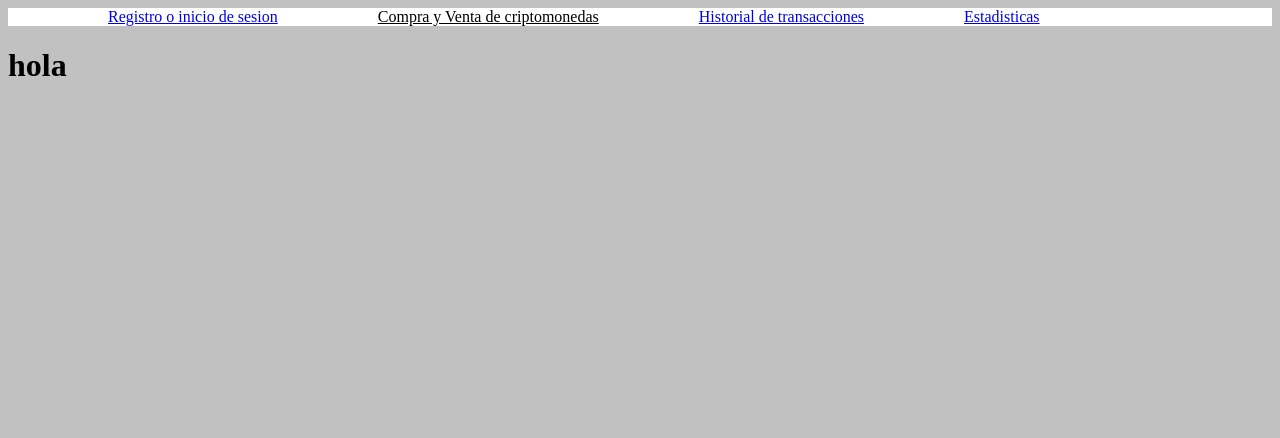
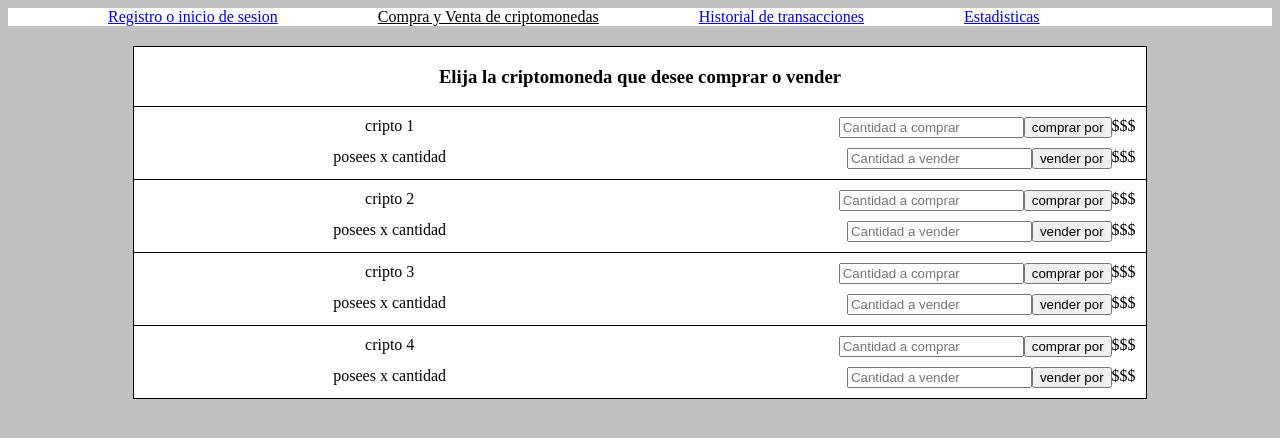
Before and after one commit to Leonel-Armando/Tp-Labo3, a Vue app: page /CompraVenta in a window 1280 px wide. Shown: the top 438 px of the page. Built offline with nearby package versions, Linux system fonts and the light colour scheme.

Commit message:
apariencia del menu de compra y venta

```diff
--- a/src/views/CompraVenta.vue
+++ b/src/views/CompraVenta.vue
@@ -1,10 +1,56 @@
 <template>
-    <div class="grid-layout-inicio">
-       <div class="">
-        <h1>hola</h1>
+  <div class="grid-layout-inicio">
+    <div class="caja">
+      <h3>Elija la criptomoneda que desee comprar o vender</h3>
+      <div class="cripto">
+        <span>cripto 1</span>
+        <div class="acciones">
+          <input type="number" placeholder="Cantidad a comprar" id="CANTCompra1">
+          <button>comprar por</button>$$$
+        </div>
+        <span>posees x cantidad</span>
+        <div class="acciones">
+          <input type="number" placeholder="Cantidad a vender" id="CANTVenta1">
+          <button>vender por</button>$$$
+        </div>
+      </div>
+      <div class="cripto">
+        <span>cripto 2</span>
+        <div class="acciones">
+          <input type="number" placeholder="Cantidad a comprar" id="CANTCompra2">
+          <button>comprar por</button>$$$
+        </div>
+        <span>posees x cantidad</span>
+        <div class="acciones">
+          <input type="number" placeholder="Cantidad a vender" id="CANTVenta2">
+          <button>vender por</button>$$$
+        </div>
+      </div><div class="cripto">
+        <span>cripto 3</span>
+        <div class="acciones">
+          <input type="number" placeholder="Cantidad a comprar" id="CANTCompra3">
+          <button>comprar por</button>$$$
+        </div>
+        <span>posees x cantidad</span>
+        <div class="acciones">
+          <input type="number" placeholder="Cantidad a vender" id="CANTVenta3">
+          <button>vender por</button>$$$
+        </div>
+      </div><div class="cripto">
+        <span>cripto 4</span>
+        <div class="acciones">
+          <input type="number" placeholder="Cantidad a comprar" id="CANTCompra4">
+          <button>comprar por</button>$$$
+        </div>
+        <span>posees x cantidad</span>
+        <div class="acciones">
+          <input type="number" placeholder="Cantidad a vender" id="CANTVenta4">
+          <button>vender por</button>$$$
+        </div>
       </div>
     </div>
-</template>
+  </div>
+  </template>
 
 <script>
 export default {
@@ -14,4 +60,29 @@ export default {
 
 <style scoped>
 @import '@/components/general.css';
+.grid-layout-inicio {
+  display: flex;
+  flex-direction: column;
+  align-items: center;
+}
+.caja {
+  margin-top: 20px;
+  background-color: white;
+  text-align: center;
+  border: solid 1px black;
+  width: 80%;
+}
+.cripto {
+  border-top: solid 1px black;
+  padding: 10px;
+  background-color: white;
+  display: grid;
+  grid-template-columns: 1fr 1fr;
+  grid-gap: 10px;
+}
+.acciones {
+  grid-column: 2;
+  display: flex;
+  justify-content: flex-end;
+}
 </style>
```
